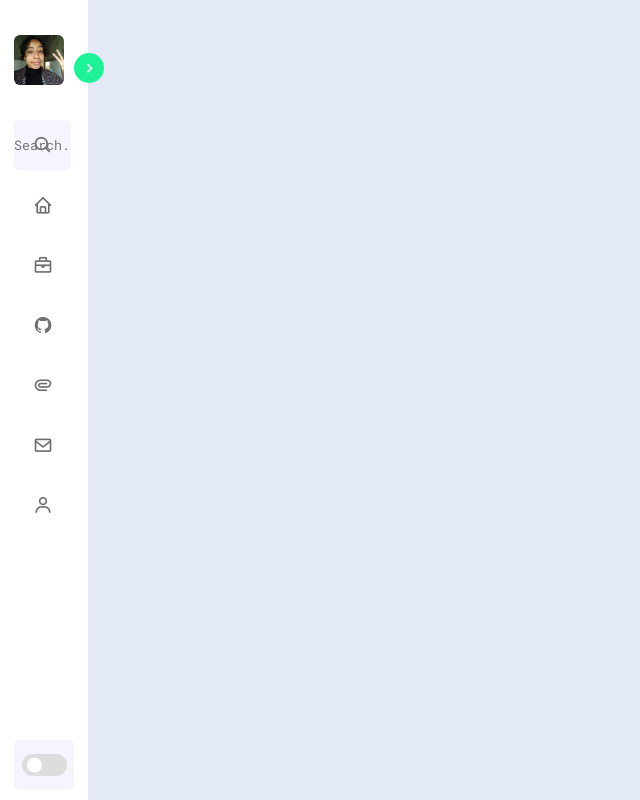
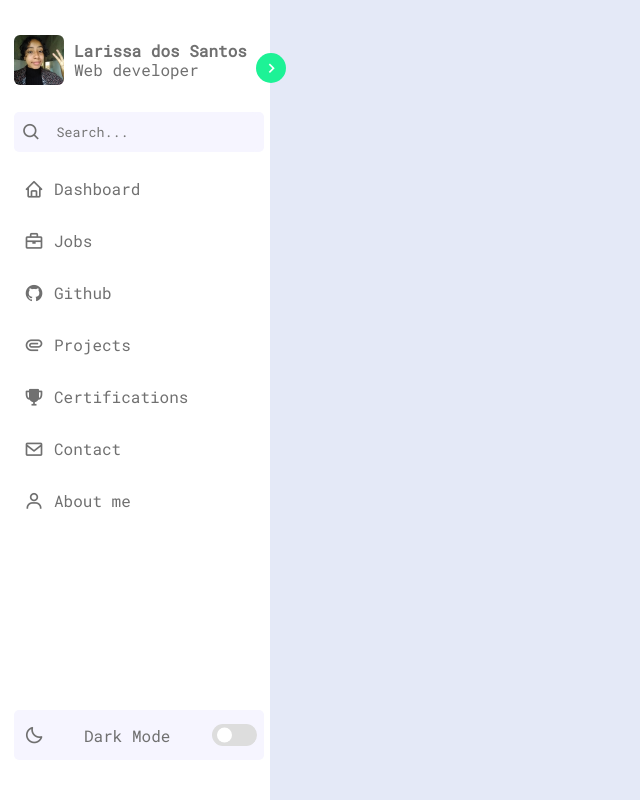
Before and after one commit to lareett/my-portfolio, a plain HTML site: page index.html in a window 1280 px wide. Shown: the whole page, without its empty margins (0-640 px from the left). Drawn offline with nearby package versions, Linux system fonts and the light colour scheme.

Commit message:
atualizações a respeito do espaçamento do sidebar, melhorei um pouco a disposição dos icons.

```diff
--- a/css/style.css
+++ b/css/style.css
@@ -57,6 +57,7 @@ body.dark{
     background: var(--sidebar-color);
     transition: var(--tran-03);
 
+
 }
 
 .sidebar.close{
@@ -68,15 +69,6 @@ body.dark{
     opacity: 0;
 }
 
-/*.sidebar.close input::placeholder{
-    padding-left: 20px;
-}*/
-
-.sidebar.close .icon {
-    position: absolute;
-    left: 23px;
-
-}
 
 .sidebar header{
     position: relative;
@@ -104,9 +96,6 @@ body.dark{
     min-width: 60px;
     align-items: center;
 
-
-    /*border: 1px solid red;*/
-
 }
 
 .sidebar .text{
@@ -117,6 +106,7 @@ body.dark{
     white-space: nowrap;
     opacity: 1;
 
+
 }
 
 .header-text {
@@ -124,7 +114,7 @@ body.dark{
     flex-direction: column;
 
 
-    /*border: 1px solid black;*/
+    /*border: 1px solid white;*/
 
 }
 
@@ -162,24 +152,56 @@ body.dark{
 .sidebar li{
     display: flex;
     align-items: center;
-    justify-content: space-around;
+    justify-content: center;
+
+    width: 100%;
     height: 50px;
-    width: 100%;
-    margin-top: 10px;
+
     list-style: none;
 
-   /* border: 1px solid red;*/
+    /*border: 1px solid red;*/
+    margin-top: 2px;
 
 }
 
-.sidebar li .icon{
+/*.nav-link{}*/
+
+.nav-link a{
+
+    display: flex;
+    width: 100%;
+    height: 100%;
+    text-decoration: none;
+    align-items: center;
+
+    border-radius: 5px;
+    transition: var(--tran-04);
+
+    /*border: 1px solid black;*/
+}
+
+.box-icon{
     display: flex;
     align-items: center;
     justify-content: center;
+
+    width: 40px;
+    height: 40px;
+
+}
+
+
+
+
+
+
+.icon{
+    display: flex;
+
     font-size: 20px;
     color: var(--text-color);
 
-    min-width: 40px;
+    width: auto;
 
     transition: var(--tran-03);
 
@@ -193,47 +215,49 @@ body.dark{
 .sidebar .menu-links{
     display: flex;
     flex-direction: column;
-    align-items: center;
-    justify-content: center;
+
+    margin-top: 10px;
 
     /*border: 1px solid blue;*/
-    width: 100%;
+    width: 250px;
 }
 
 .sidebar .search-box{
+
+    display: flex;
+    justify-content: space-around;
+
     background: var(--primary-color-light);
     border-radius: 5px;
-    width: 95%;
+
+    width: 100%;
+    height: 10%;
+
+
+
+    /*border: 1px solid black;*/
 }
 
 .search-box input{
 
     height: 100%;
-    width: 100%;
+    width: 80%;
 
     outline: none;
     border: none;
     border-radius: 5px;
+
 
     background: var(--primary-color-light);
     color: var(--text-color);
 
 }
 
-.sidebar li a{
+.search-box input::placeholder{
+    /*border: 1px solid black;*/
 
-    display: flex;
-    height: 100%;
-    width: 100%;
-    text-decoration: none;
-    align-items: center;
-    justify-content: flex-start;
+}
 
-    border-radius: 5px;
-    transition: var(--tran-04);
-
-   /* border: 1px solid black;*/
-}
 
 .sidebar li a:hover{
     background: var(--primary-color);
@@ -246,9 +270,10 @@ body.dark{
 }
 
 .sidebar .menu-bar{
-    /*background-color: red;*/
-    height: calc(100% - 100px);
+    height: calc(100% - 130px); /* O HEIGHT ESTÁ SERVINDO PARA aumentar menu-link*/
+    width: 250px;
 
+    /*border: 1px solid blue;*/
 
     display: flex;
     flex-direction: column;
@@ -260,7 +285,14 @@ body.dark{
     background-color: var(--primary-color-light);
     border-radius: 5px;
 
+    display: flex;
+
     align-items: center;
+    justify-content: flex-start;
+    padding-left: 10px;
+
+
+    /*border: 1px solid red;*/
 
 }
 
--- a/index.html
+++ b/index.html
@@ -14,7 +14,7 @@
 </head>
 <body>
 
-    <nav class="sidebar close">
+    <nav class="sidebar"> <!-- COLOCAR CLOSE -->
         <header>
             <div class="image-text">
                 <span class="image">
@@ -39,39 +39,63 @@
 
 
                 <ul class="menu-links">
+
                     <li class="nav-link">
+
                         <a href="#">
-                            <i class='bx bx-home icon' ></i>
+                            <div class="box-icon"><i class='bx bx-home icon' ></i></div>
                             <span class="text nav-text">Dashboard</span>
                         </a>
                     </li>
                     <li class="nav-link">
+
                         <a href="#">
-                            <i class='bx bx-briefcase icon'></i>
+                            <div class="box-icon">
+                                <i class='bx bx-briefcase icon'></i>
+                            </div>
                             <span class="text nav-text">Jobs</span>
                         </a>
                     </li>
                     <li class="nav-link">
+
                         <a href="#">
-                            <i class='bx bxl-github icon'></i>
+                            <div class="box-icon">
+                                <i class='bx bxl-github icon'></i>
+                            </div>
                             <span class="text nav-text">Github</span>
                         </a>
                     </li>
                     <li class="nav-link">
+
                         <a href="#">
-                            <i class='bx bx-paperclip icon'></i>
+                            <div class="box-icon">
+                                <i class='bx bx-paperclip icon'></i>
+                            </div>
                             <span class="text nav-text">Projects</span>
                         </a>
                     </li>
                     <li class="nav-link">
+
                         <a href="#">
-                            <i class='bx bx-envelope icon'></i>
+                            <div class="box-icon">
+                                <i class='bx bxs-trophy icon'></i>
+                            </div>
+                            <span class="text nav-text">Certifications</span>
+                        </a>
+                    </li>
+                    <li class="nav-link">
+
+                        <a href="#">
+                            <div class="box-icon"><i class='bx bx-envelope icon'></i></div>
                             <span class="text nav-text">Contact</span>
                         </a>
                     </li>
                     <li class="nav-link">
+
                         <a href="#">
-                            <i class='bx bx-user icon'></i>
+                            <div class="box-icon">
+                                <i class='bx bx-user icon'></i>
+                            </div>
                             <span class="text nav-text">About me</span>
                         </a>
                     </li>
```
Also changed, not shown: readME.txt (added).
